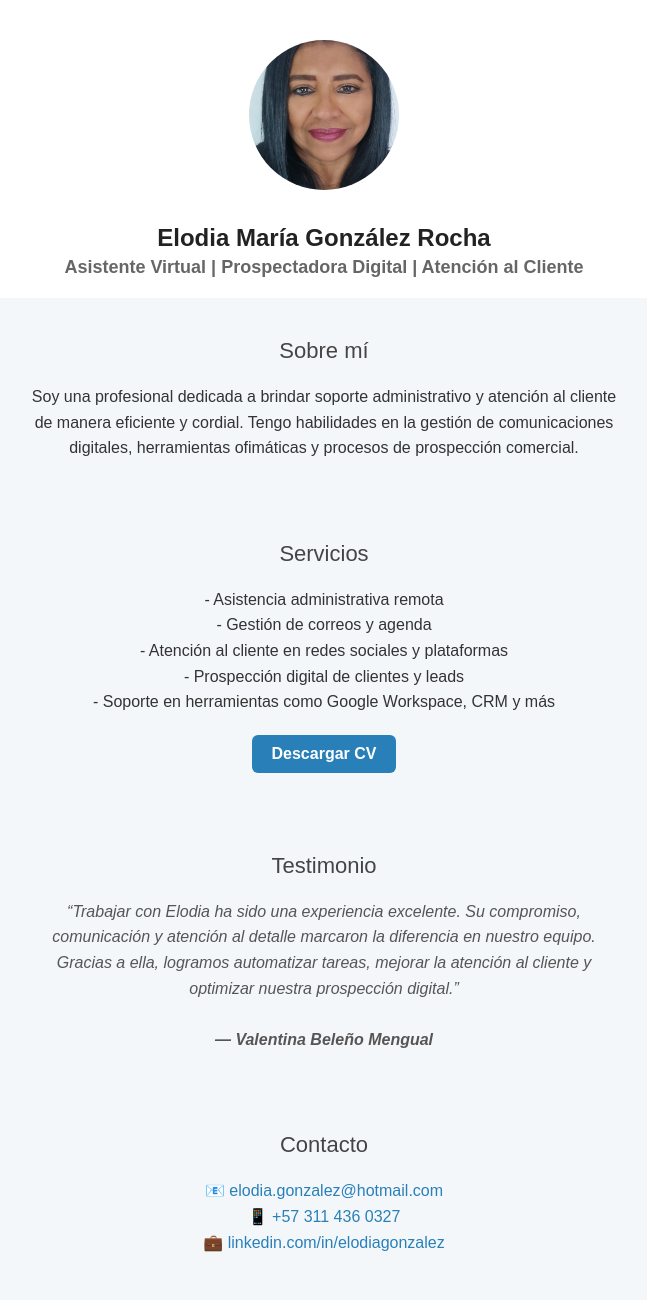
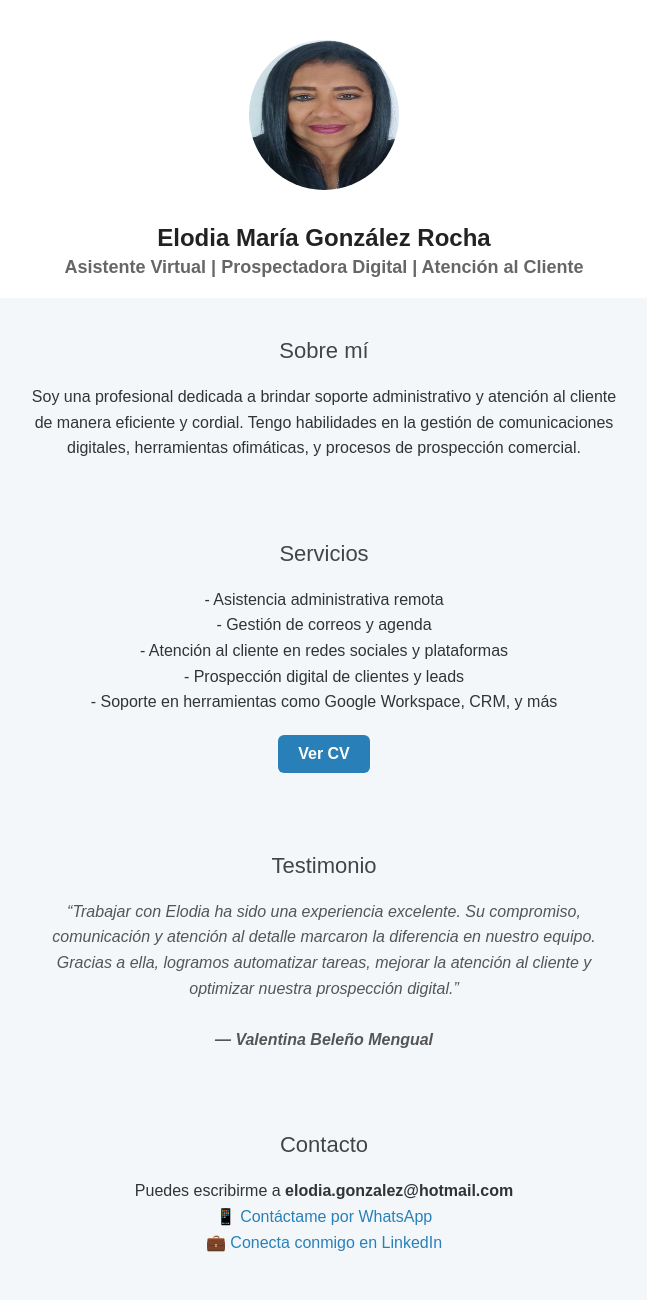
Before and after one commit to elodiagonzalez/Portafolio, a plain HTML site: page index.html in a window 1280 px wide. Shown: the top 1300 px of the page, without its empty margins (316-963 px from the left). Drawn offline with Linux system fonts and the light colour scheme.

Commit message:
Add files via upload

```diff
--- a/index.html
+++ b/index.html
@@ -17,12 +17,11 @@
       padding: 40px 20px 20px;
       background-color: #ffffff;
     }
-    img.profile-pic {
+    img {
       width: 150px;
       height: 150px;
       border-radius: 50%;
       margin-bottom: 20px;
-      object-fit: cover;
     }
     h1 {
       margin: 10px 0 5px;
@@ -47,6 +46,12 @@
       margin: auto;
       line-height: 1.6;
     }
+    footer {
+      background-color: #222;
+      color: #fff;
+      padding: 20px;
+      margin-top: 40px;
+    }
     a {
       color: #2980b9;
       text-decoration: none;
@@ -67,17 +72,11 @@
     .btn-cv:hover {
       background-color: #3498db;
     }
-    footer {
-      background-color: #222;
-      color: #fff;
-      padding: 20px;
-      margin-top: 40px;
-    }
   </style>
 </head>
 <body>
   <header>
-    <img src="mi-foto.jpeg" alt="Foto de Elodia María González Rocha" class="profile-pic">
+    <img src="mi-foto.jpeg" alt="Foto de Elodia María González Rocha">
     <h1>Elodia María González Rocha</h1>
     <h2>Asistente Virtual | Prospectadora Digital | Atención al Cliente</h2>
   </header>
@@ -86,7 +85,7 @@
     <div class="section-title">Sobre mí</div>
     <p>
       Soy una profesional dedicada a brindar soporte administrativo y atención al cliente de manera eficiente y cordial.
-      Tengo habilidades en la gestión de comunicaciones digitales, herramientas ofimáticas y procesos de prospección comercial.
+      Tengo habilidades en la gestión de comunicaciones digitales, herramientas ofimáticas, y procesos de prospección comercial.
     </p>
   </section>
 
@@ -97,9 +96,10 @@
       - Gestión de correos y agenda<br>
       - Atención al cliente en redes sociales y plataformas<br>
       - Prospección digital de clientes y leads<br>
-      - Soporte en herramientas como Google Workspace, CRM y más
+      - Soporte en herramientas como Google Workspace, CRM, y más
     </p>
-    <a href="CV-Elodia-Gonzalez.pdf" class="btn-cv" download target="_blank">Descargar CV</a>
+    <!-- Botón actualizado para abrir en nueva pestaña -->
+    <a href="CV-Elodia-Gonzalez.pdf" class="btn-cv" target="_blank">Ver CV</a>
   </section>
 
   <section>
@@ -114,9 +114,9 @@
   <section>
     <div class="section-title">Contacto</div>
     <p>
-      📧 <a href="mailto:elodia.gonzalez@hotmail.com">elodia.gonzalez@hotmail.com</a><br>
-      📱 <a href="https://wa.me/573114360327" target="_blank">+57 311 436 0327</a><br>
-      💼 <a href="https://www.linkedin.com/in/elodiagonzalez" target="_blank">linkedin.com/in/elodiagonzalez</a>
+      Puedes escribirme a <strong>elodia.gonzalez@hotmail.com</strong><br>
+      📱 <a href="https://wa.me/573114360327" target="_blank">Contáctame por WhatsApp</a><br>
+      💼 <a href="https://www.linkedin.com/in/elodiagonzalez" target="_blank">Conecta conmigo en LinkedIn</a>
     </p>
   </section>
 
```
